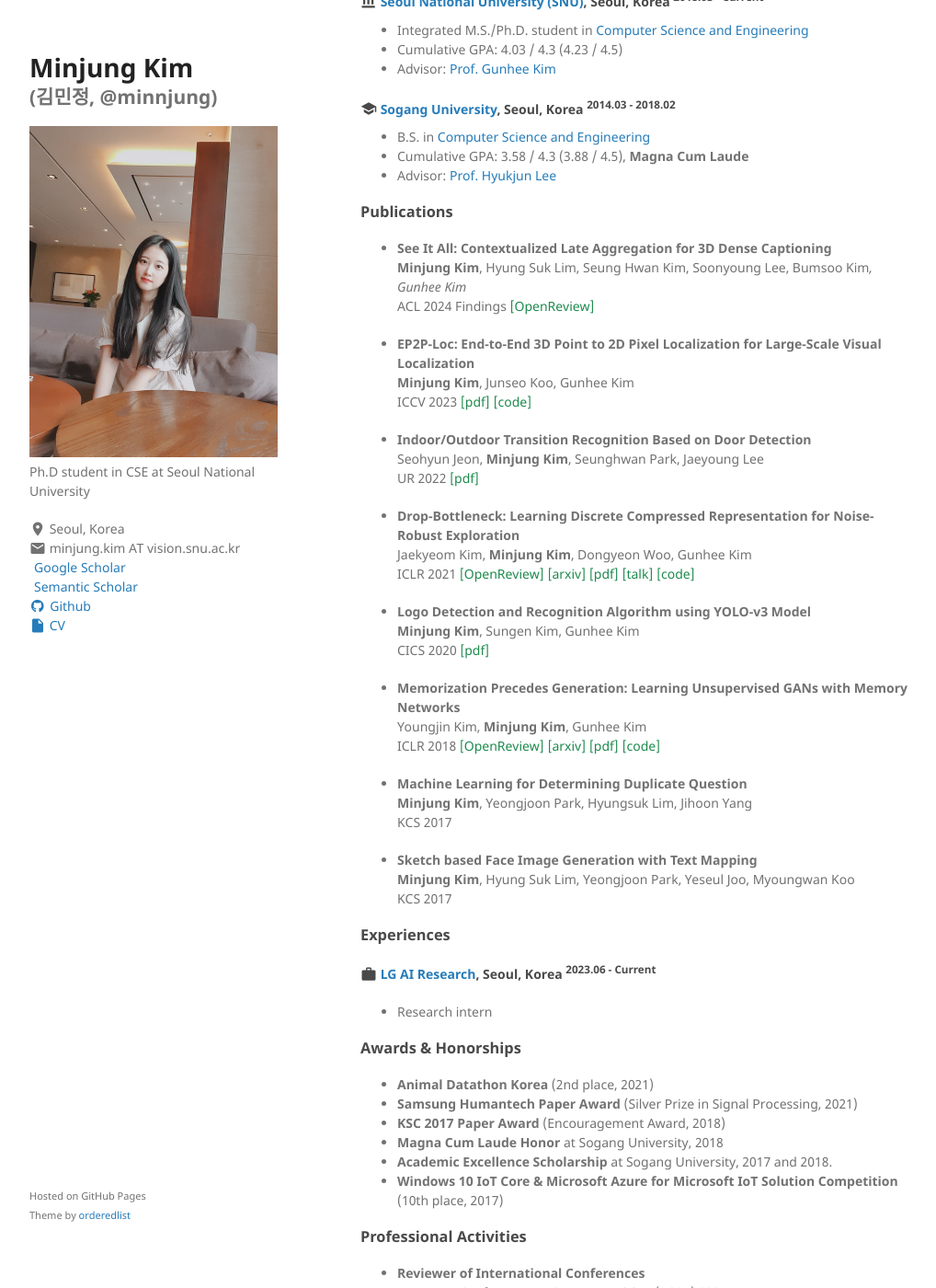
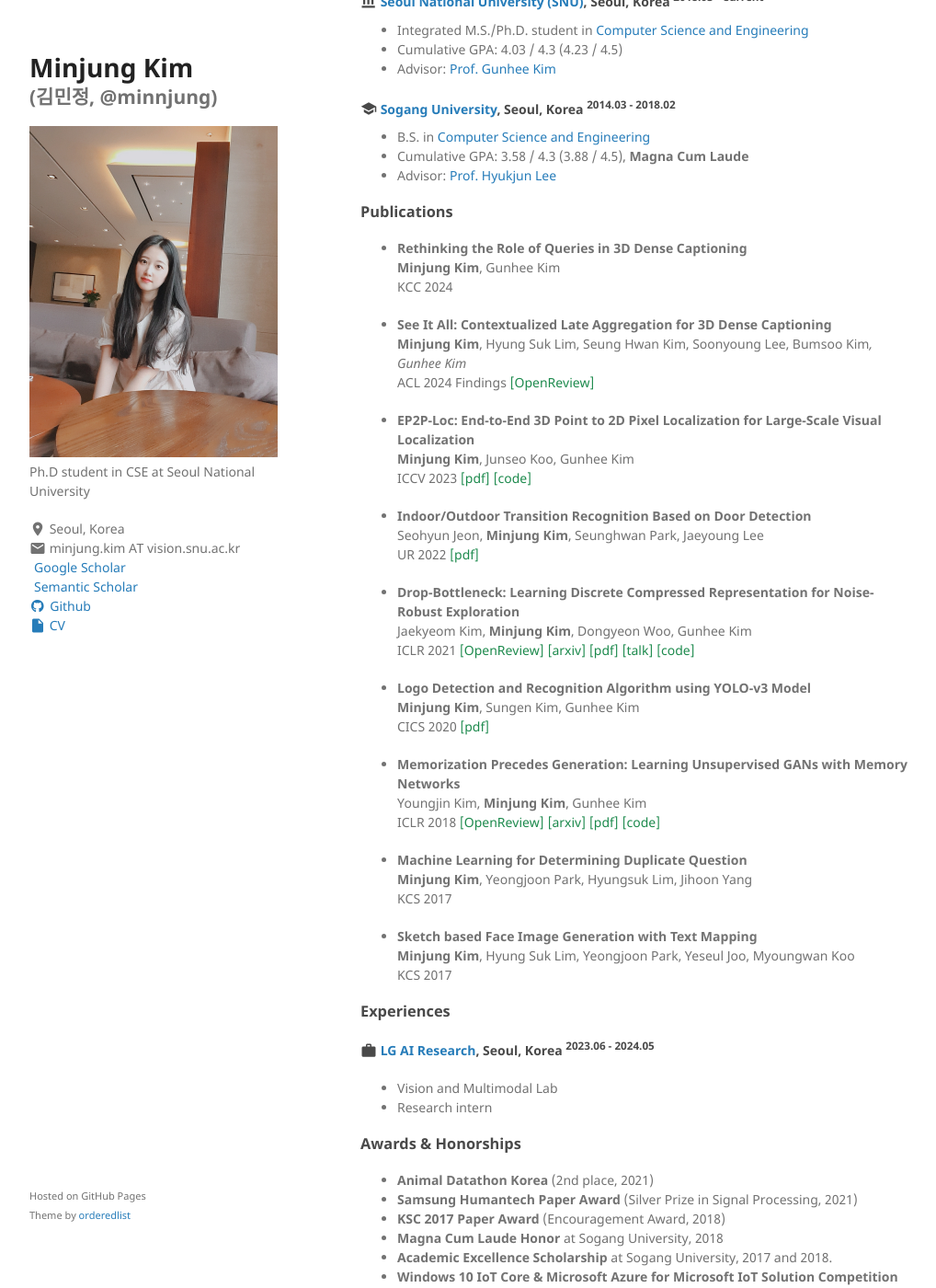
Before and after one commit to minnjung/minnjung.github.io, a Jekyll site: the page built from index.md, in a window 1280 px wide and 1400 px high, scrolled down 274 px. Shown: the whole window at 92% size, without its empty margins (128-1146 px from the left). Built offline with Jekyll 4.4.1, drawn with Linux system fonts in a browser that asks for light colours; a style sheet for code colours, icons or effects is not loaded.

Commit message:
Update index.md

```diff
--- a/index.md
+++ b/index.md
@@ -41,6 +41,10 @@ and (iii) utilizing high-level semantic information for place recognition and 3D
 
 
 ### Publications
+
+- **Rethinking the Role of Queries in 3D Dense Captioning** <br/>
+**Minjung Kim**, Gunhee Kim <br/>
+KCC 2024
 
 - **See It All: Contextualized Late Aggregation for 3D Dense Captioning** <br/>
 **Minjung Kim**, Hyung Suk Lim, Seung Hwan Kim, Soonyoung Lee, Bumsoo Kim*, Gunhee Kim* <br/>
@@ -95,9 +99,10 @@ KCS 2017
 <h4 class="experiences">
   <i class="material-icons md-18">work</i>
   <a href="https://www.lgresearch.ai/ourwork/research?tab=PG">LG AI Research</a>, Seoul, Korea
-  <sup>2023.06 - Current</sup>
+  <sup> 2023.06 - 2024.05 </sup>
 </h4>
 
+- Vision and Multimodal Lab
 - Research intern
 
 
```
